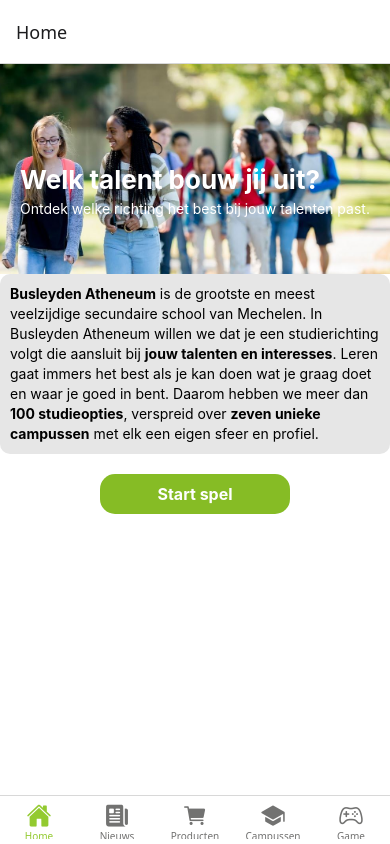
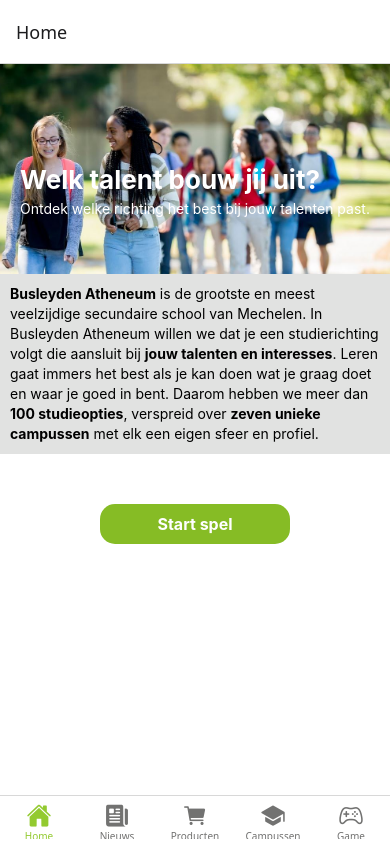
Before and after one commit to Alessiobettens/mobile-app, a React Native app: screen /Home in a window 390 px wide. Built offline with nearby package versions, Linux system fonts and the light colour scheme.

Commit message:
cards css

```diff
--- a/components/NewsCard.js
+++ b/components/NewsCard.js
@@ -7,7 +7,7 @@
     <TouchableOpacity
       onPress={() => navigation.navigate("Detail", { item })}
     >
-      <View style={styles.card}>
+      <View style={styles.productCard}>
 
         <Image
           source={{
--- a/components/ProductCard.js
+++ b/components/ProductCard.js
@@ -11,7 +11,7 @@
       onPress={() => navigation.navigate("ProductDetail", { item })}
       activeOpacity={0.8}
     >
-      <View style={styles.card}>
+      <View style={styles.productCard}>
         <Image
           source={{
             uri: image || "https://via.placeholder.com/300",
--- a/styles/styles.js
+++ b/styles/styles.js
@@ -2,10 +2,9 @@
 
 export const styles = StyleSheet.create({
   card: {
-    marginBottom: 20,
-    backgroundColor: "#e6e6e6",
+    marginBottom: 50,
+    backgroundColor: "#e1e2e1",
     padding: 10,
-    borderRadius: 10,
     overflow: "hidden",
   },
 
@@ -19,10 +18,11 @@
     fontSize: 18,
     fontWeight: "bold",
     marginTop: 10,
+    color: "#ffffff",
   },
 
   intro: {
-    color: "#555",
+    color: "#ffffff",
     marginTop: 5,
   },
 
@@ -40,4 +40,11 @@
     fontSize: 16,
     alignSelf: "center",
   },
+
+  productCard: {
+    marginBottom: 20,
+    backgroundColor: "#93ca30",
+    padding: 10,
+    borderRadius: 10,
+  },
 });
```
